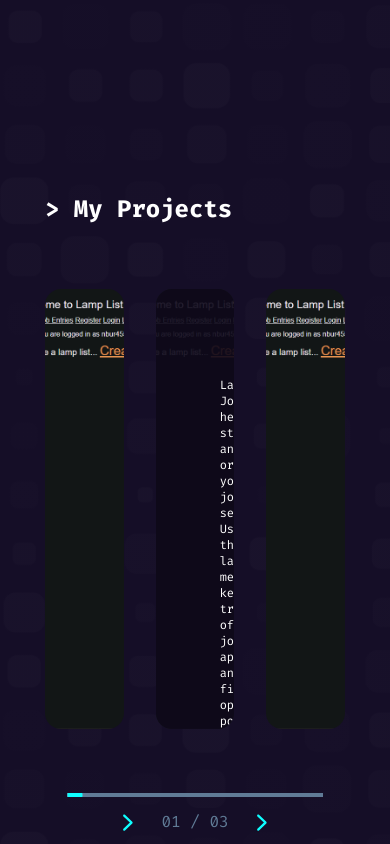
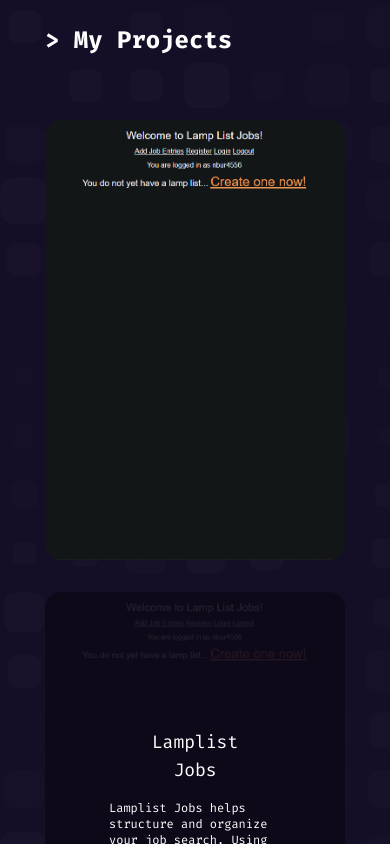
Before and after one commit to nbur4556/svkit-portfolio, a SvelteKit app: page / in a window 390 px wide. Shown: the part 820-1664 px from the top of the page. Built offline with nearby package versions, Linux system fonts and the light colour scheme.

Commit message:
adjust project section for small screens

```diff
--- a/src/components/FeaturedProjects.svelte
+++ b/src/components/FeaturedProjects.svelte
@@ -14,7 +14,7 @@
 <section class="flex flex-col gap-md mb-lg" data-cy="featured-projects">
   <h2 id="featured" class="text-2xl text-white font-bold">{"> My Projects"}</h2>
 
-  <section class="flex flex-row items-stretch gap-sm">
+  <section class="flex lg:flex-row flex-col items-stretch gap-sm">
     <!-- //TODO: Should navigate to website on click -->
     <!-- //TODO: Should display navigation to website text on hover -->
     <FeaturedProjectItem image={selected.image} />
--- a/src/components/Hero.svelte
+++ b/src/components/Hero.svelte
@@ -1,4 +1,4 @@
-<section class="flex lg:flex-row flex-col-reverse lg:justify-between justify-center items-center lg:h-screen h-[120vh]" data-cy="hero">
+<section class="flex lg:flex-row flex-col-reverse lg:justify-between justify-center items-center h-screen" data-cy="hero">
   <div class="flex flex-col justify-center">
     <img class="my-xs w-400px" src="/images/full-logo.png" alt="Nick Burt" />
     <h2 class="text-white text-2xl">I make things for the web</h2>
```
